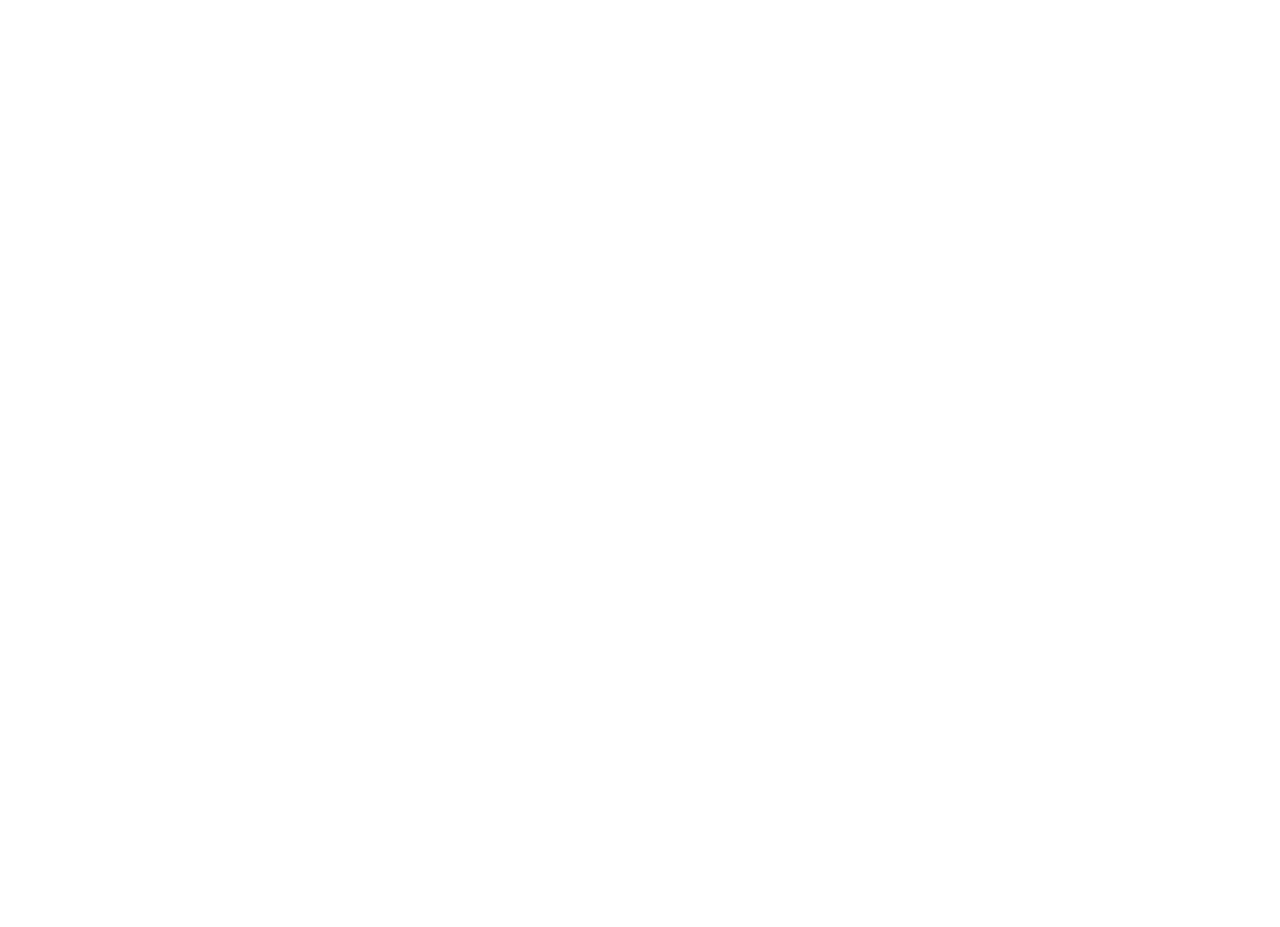
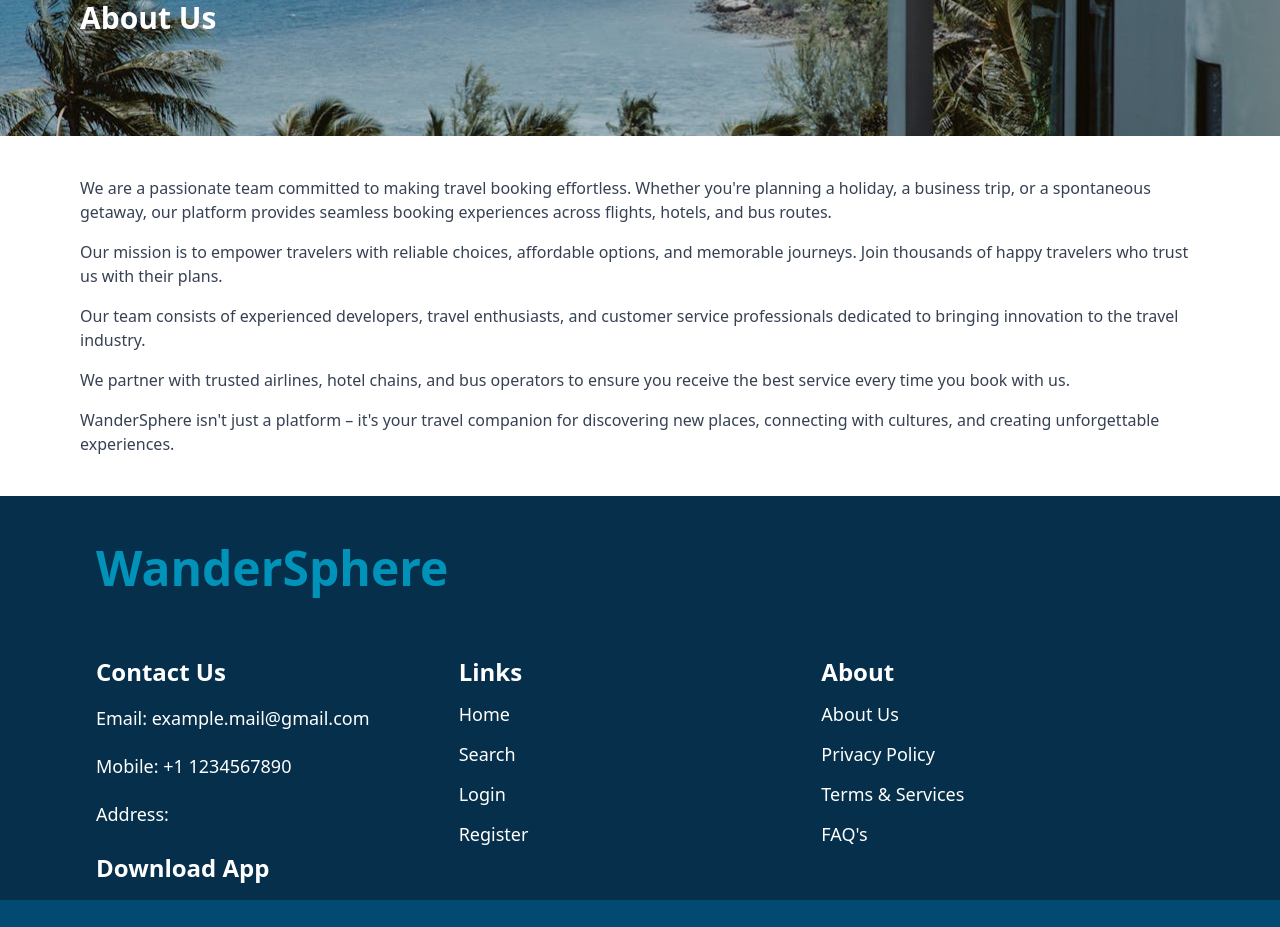
Before and after one commit to A-B-H-I-S-H-E-K-S-H-A-W/travel-website-frontend, a React (Vite) app: page /about-us in a window 1280 px wide. Before the commit this address had no page. Shown: the part 160-1087 px from the top of the page. Before the commit the page ends 800 px from the top, so only its background shows below. Built offline with nearby package versions, Linux system fonts and the light colour scheme.

Commit message:
Implimented about, privacy policy, terms and services and faq pages

```diff
--- a/src/App.jsx
+++ b/src/App.jsx
@@ -34,6 +34,12 @@ import EditBusPage from "./pages/admin/bus/BusEdit";
 import FlightList from "./pages/admin/flights/FlightList";
 import FlightEdit from "./pages/admin/flights/FlightEdit";
 import EditRoomForm from "./pages/admin/hotels/RoomEdit";
+import {
+  AboutUs,
+  FAQ,
+  PrivacyPolicy,
+  TermsAndServices,
+} from "./pages/user/Mics";
 
 function App() {
   return (
@@ -84,6 +90,10 @@ function App() {
                 </ProtectedRoute>
               }
             />
+            <Route path="/about-us" element={<AboutUs />} />
+            <Route path="/privacy-policy" element={<PrivacyPolicy />} />
+            <Route path="/terms-condition" element={<TermsAndServices />} />
+            <Route path="/faq" element={<FAQ />} />
           </Routes>
         </UserAuthProvider>
         {/* User Ends */}
--- a/src/components/user/Footer.jsx
+++ b/src/components/user/Footer.jsx
@@ -4,7 +4,7 @@ import {
   TwitterIcon,
   YoutubeIcon,
 } from "lucide-react";
-import React from "react";
+import { Link } from "react-router-dom";
 
 const Footer = () => {
   return (
@@ -38,50 +38,45 @@ const Footer = () => {
           </div>
 
           <div className="mt-8">
-            <h4 className="text-white font-bold text-xl md:text-2xl">About</h4>
+            <h4 className="text-white font-bold text-xl md:text-2xl">Links</h4>
             <ul className="text-white text-lg flex flex-col gap-3 my-3">
               <li className="flex items-center gap-2">
-                <i className="fa-solid fa-arrow-right"></i>
-                <a href="#">About Us</a>
+                <a href="/">Home</a>
               </li>
               <li className="flex items-center gap-2">
-                <i className="fa-solid fa-arrow-right"></i>
-                <a href="#">Privacy Policy</a>
+                <Link to="/search">Search</Link>
               </li>
               <li className="flex items-center gap-2">
-                <i className="fa-solid fa-arrow-right"></i>
-                <a href="#">Terms & Services</a>
+                <Link to="/auth/v1/login">Login</Link>
               </li>
               <li className="flex items-center gap-2">
-                <i className="fa-solid fa-arrow-right"></i>
-                <a href="#">FAQ's</a>
-              </li>
-              <li className="flex items-center gap-2">
-                <i className="fa-solid fa-arrow-right"></i>
-                <a href="#">Blog's</a>
+                <Link to="/auth/v1/register">Register</Link>
               </li>
             </ul>
           </div>
 
           <div className="mt-8">
-            <h4 className="text-white font-bold text-xl md:text-2xl">
-              Help & Support
-            </h4>
+            <h4 className="text-white font-bold text-xl md:text-2xl">About</h4>
             <ul className="text-white text-lg flex flex-col gap-3 my-3">
               <li className="flex items-center gap-2">
-                <a href="#">Help & Support</a>
+                <a href={"/about-us"}>
+                  <p>About Us</p>
+                </a>
               </li>
               <li className="flex items-center gap-2">
-                <a href="#">Trust & Security</a>
+                <a href={"/privacy-policy"}>
+                  <p>Privacy Policy</p>
+                </a>
               </li>
               <li className="flex items-center gap-2">
-                <a href="#">Work zones Guide</a>
+                <a href={"/terms-condition"}>
+                  <p>Terms & Services</p>
+                </a>
               </li>
               <li className="flex items-center gap-2">
-                <a href="#">WorkSpace</a>
-              </li>
-              <li className="flex items-center gap-2">
-                <a href="#">Reviews</a>
+                <a href={"/faq"}>
+                  <p>FAQ's</p>
+                </a>
               </li>
             </ul>
           </div>
--- a/src/components/user/Navbar.jsx
+++ b/src/components/user/Navbar.jsx
@@ -61,14 +61,6 @@ const Navbar = ({ user }) => {
                       role="menuitem"
                       id="menu-item-5"
                     >
-                      Trips
-                    </Link>
-                    <Link
-                      to="/booking"
-                      className="block px-4 py-2 text-sm text-gray-700 hover:bg-gray-200 w-full text-start"
-                      role="menuitem"
-                      id="menu-item-5"
-                    >
                       Bookings
                     </Link>
                   </div>
--- /dev/null
+++ b/src/pages/user/Mics.jsx
@@ -0,0 +1,167 @@
+import Layout from "../../Layout";
+import loginBg from "../../assets/images/search.jpg";
+
+const HeroBanner = ({ title }) => (
+  <div
+    className="inset-0 mt-20 md:h-54 h-64 text-white w-screen"
+    style={{
+      background: `url(${loginBg})`,
+      backgroundPosition: "center",
+      backgroundSize: "cover",
+      backgroundRepeat: "no-repeat",
+    }}
+  >
+    <div className="pt-20 px-5 md:px-20">
+      <h3 className="text-3xl font-bold">{title}</h3>
+    </div>
+  </div>
+);
+
+export const AboutUs = () => (
+  <Layout>
+    <HeroBanner title="About Us" />
+    <div className="px-5 md:px-20 py-10 text-gray-700 space-y-4">
+      <p>
+        We are a passionate team committed to making travel booking effortless.
+        Whether you're planning a holiday, a business trip, or a spontaneous
+        getaway, our platform provides seamless booking experiences across
+        flights, hotels, and bus routes.
+      </p>
+      <p>
+        Our mission is to empower travelers with reliable choices, affordable
+        options, and memorable journeys. Join thousands of happy travelers who
+        trust us with their plans.
+      </p>
+      <p>
+        Our team consists of experienced developers, travel enthusiasts, and
+        customer service professionals dedicated to bringing innovation to the
+        travel industry.
+      </p>
+      <p>
+        We partner with trusted airlines, hotel chains, and bus operators to
+        ensure you receive the best service every time you book with us.
+      </p>
+      <p>
+        WanderSphere isn't just a platform – it's your travel companion for
+        discovering new places, connecting with cultures, and creating
+        unforgettable experiences.
+      </p>
+    </div>
+  </Layout>
+);
+
+export const PrivacyPolicy = () => (
+  <Layout>
+    <HeroBanner title="Privacy Policy" />
+    <div className="px-5 md:px-20 py-10 text-gray-700 space-y-4">
+      <p>
+        Your privacy is important to us. We collect minimal personal information
+        required for booking and service purposes only. We never sell or share
+        your data without consent.
+      </p>
+      <p>
+        All transactions are encrypted and stored securely. Users can contact us
+        anytime to request data deletion or updates.
+      </p>
+      <p>
+        We adhere to international privacy laws including GDPR and CCPA. You
+        have full control over your personal information and may access, modify,
+        or delete your data upon request.
+      </p>
+      <p>
+        Cookies are used only to enhance user experience. We do not track you
+        across websites or sell behavioral data to third parties.
+      </p>
+      <p>
+        Our team conducts regular audits to ensure the highest level of data
+        protection standards.
+      </p>
+    </div>
+  </Layout>
+);
+
+export const TermsAndServices = () => (
+  <Layout>
+    <HeroBanner title="Terms & Services" />
+    <div className="px-5 md:px-20 py-10 text-gray-700 space-y-4">
+      <p>
+        By using our platform, you agree to comply with our booking policies.
+        Misuse of services, including fraudulent transactions or abusive
+        behavior, may result in account suspension.
+      </p>
+      <p>
+        Prices and availability may change. We are not responsible for
+        third-party service disruptions but will assist in resolving any issues
+        promptly.
+      </p>
+      <p>
+        You are responsible for reviewing the terms and conditions associated
+        with each travel service provider before completing a booking.
+      </p>
+      <p>
+        Refund policies vary depending on airlines, hotels, and bus services. We
+        facilitate refunds but do not control the processing time.
+      </p>
+      <p>
+        We reserve the right to modify these terms at any time. Continued use of
+        our services implies acceptance of the most recent version.
+      </p>
+    </div>
+  </Layout>
+);
+
+export const FAQ = () => (
+  <Layout>
+    <HeroBanner title="FAQs" />
+    <div className="px-5 md:px-20 py-10 text-gray-700 space-y-6">
+      <div>
+        <h4 className="text-xl font-semibold">1. How do I book a trip?</h4>
+        <p>
+          You can search and book flights, hotels, or buses directly from our
+          homepage.
+        </p>
+      </div>
+      <div>
+        <h4 className="text-xl font-semibold">2. Can I cancel my booking?</h4>
+        <p>
+          Yes, cancellations are allowed based on the service provider's policy.
+          Check your booking details for eligibility.
+        </p>
+      </div>
+      <div>
+        <h4 className="text-xl font-semibold">3. Is payment secure?</h4>
+        <p>
+          All payments are processed through secure, encrypted gateways ensuring
+          complete safety.
+        </p>
+      </div>
+      <div>
+        <h4 className="text-xl font-semibold">
+          4. Can I modify my booking after payment?
+        </h4>
+        <p>
+          Modifications depend on the provider. Some allow date changes or
+          upgrades, while others may charge a fee or restrict changes.
+        </p>
+      </div>
+      <div>
+        <h4 className="text-xl font-semibold">
+          5. What should I do if I face issues during my trip?
+        </h4>
+        <p>
+          Contact our 24/7 support team immediately. We will coordinate with
+          service providers to resolve issues as quickly as possible.
+        </p>
+      </div>
+      <div>
+        <h4 className="text-xl font-semibold">
+          6. Are there any hidden charges?
+        </h4>
+        <p>
+          No. All prices shown include applicable taxes and fees. Optional
+          add-ons are always clearly listed before checkout.
+        </p>
+      </div>
+    </div>
+  </Layout>
+);
--- a/src/pages/user/Search.jsx
+++ b/src/pages/user/Search.jsx
@@ -119,7 +119,7 @@ const Search = () => {
           </div>
 
           {/* Results */}
-          <div className="min-h-screen mt-10">
+          <div className="min-h-[50vh] mt-10">
             <div className="md:px-20 px-5 flex items-center justify-between">
               <h2 className="md:text-3xl text-xl font-bold">
                 {activeTab} Results
```
